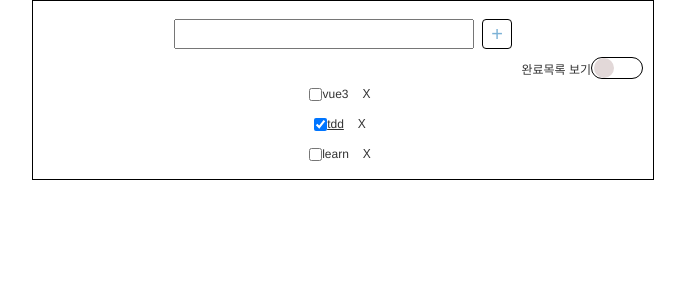
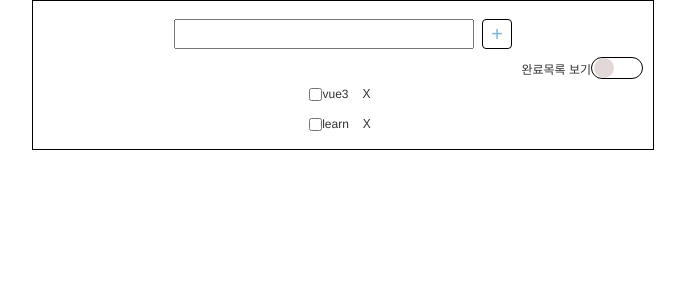
Before and after one commit to JEONGSSO/vue3-boilerplate-vite, a Vue app: page /todo in a window 1280 px wide. Shown: the top 300 px of the page, without its empty margins (297-982 px from the left). Built offline with nearby package versions, Linux system fonts and the light colour scheme; the HTML template or start-up script is replaced by a standard one.

Commit message:
array reactive

```diff
--- a/src/components/todo/Filter.vue
+++ b/src/components/todo/Filter.vue
@@ -8,17 +8,16 @@
 </template>
 
 <script lang="ts">
-import { defineComponent, ref, reactive } from 'vue';
+import { computed, defineComponent } from 'vue';
 import { useStore } from 'vuex';
 
 export default defineComponent({
   setup() {
     const store = useStore();
-    const isActive = ref(false);
+    const isActive = computed(() => store.getters.doneView);
 
     const activeToggle = () => {
-      isActive.value = !isActive.value;
-      store.dispatch('doneToggleTOdo', isActive.value);
+      store.dispatch('doneToggleTodo', !isActive.value);
     };
 
     return {
--- a/src/components/todo/List.vue
+++ b/src/components/todo/List.vue
@@ -1,6 +1,7 @@
 <template>
   <ul class="list_wrap">
-    <li v-for="(item, idx) in todoList" :key="idx">
+    <template v-for="(item, idx) in todoList" :key="idx">
+      <li v-if="item.done === doneView">
         <label :for="idx" class="label" @click="e => modifyTodo(e, idx)">
           <input type="checkbox" name="done" :id="idx" :checked="item.done" />
         </label>
@@ -9,6 +10,7 @@
         </span>
         <button @click="removeTodo(idx)" class="btn remove_btn">X</button>
       </li>
+    </template>
   </ul>
 </template>
 
@@ -21,6 +23,8 @@ export default defineComponent({
   name: 'List',
   setup() {
     const store = useStore();
+    const todoList = computed(() => store.getters.todoList);
+    const doneView = computed(() => store.getters.doneView);
 
     const removeTodo = (idx: number) => store.dispatch('removeTodo', idx);
     const modifyTodo = (e: { target: HTMLInputElement }, idx: number) => {
@@ -34,7 +38,8 @@ export default defineComponent({
     return {
       removeTodo,
       modifyTodo,
-      todoList: computed(() => store.getters.todoList) // TODO 반응하지 않는다
+      todoList,
+      doneView
     };
   }
 });
--- a/src/components/todo/Main.vue
+++ b/src/components/todo/Main.vue
@@ -14,7 +14,7 @@ import List from './List.vue';
 import Filter from './Filter.vue';
 
 export default defineComponent({
-  name: 'Input',
+  name: 'Main',
   components: {
     TodoInput,
     List,
--- a/src/store/modules/todo/actions.ts
+++ b/src/store/modules/todo/actions.ts
@@ -13,7 +13,7 @@ const actions = {
   modifyTodo({ commit }, payload: Todo) {
     commit(MODIFY_TODO, payload);
   },
-  doneToggleTOdo({ commit }, isDone: boolean) {
+  doneToggleTodo({ commit }, isDone: boolean) {
     commit(DONE_TOGGLE_TODO, isDone);
   }
 };
--- a/src/store/modules/todo/getters.ts
+++ b/src/store/modules/todo/getters.ts
@@ -1,5 +1,8 @@
+import { State } from './state';
+
 const getters = {
-  todoList: ({ todoList }) => todoList
+  todoList: ({ todoList }: State) => todoList,
+  doneView: ({ doneView }: State) => doneView
 };
 
 export default getters;
--- a/src/store/modules/todo/mutations.ts
+++ b/src/store/modules/todo/mutations.ts
@@ -11,8 +11,9 @@ const mutations = {
   MODIFY_TODO({ todoList }: State, data: { idx: number; payload: Todo }) {
     todoList[data.idx] = data.payload;
   },
-  DONE_TOGGLE_TODO({ todoList }: State, isDone: boolean) {
-    todoList = todoList.filter(val => val.done === isDone);
+  DONE_TOGGLE_TODO(state: State, doneView: boolean) {
+    // { todoList } 구조 분해 할당 반응성을 가지지 않는듯.
+    state.doneView = doneView;
   }
 };
 
--- a/src/store/modules/todo/state.ts
+++ b/src/store/modules/todo/state.ts
@@ -6,6 +6,7 @@ export interface Todo {
 
 export interface State {
   todoList: Array<Todo>;
+  doneView: boolean;
 }
 
 export const state: State = {
@@ -13,7 +14,8 @@ export const state: State = {
     { title: 'vue3', done: false },
     { title: 'tdd', done: true },
     { title: 'learn', done: false }
-  ]
+  ],
+  doneView: false
 };
 
 export default state;
```
Also changed, not shown: 1 other file (tests, documents, lock files or other folders). Lines whose indentation alone changed are shown as unchanged.
